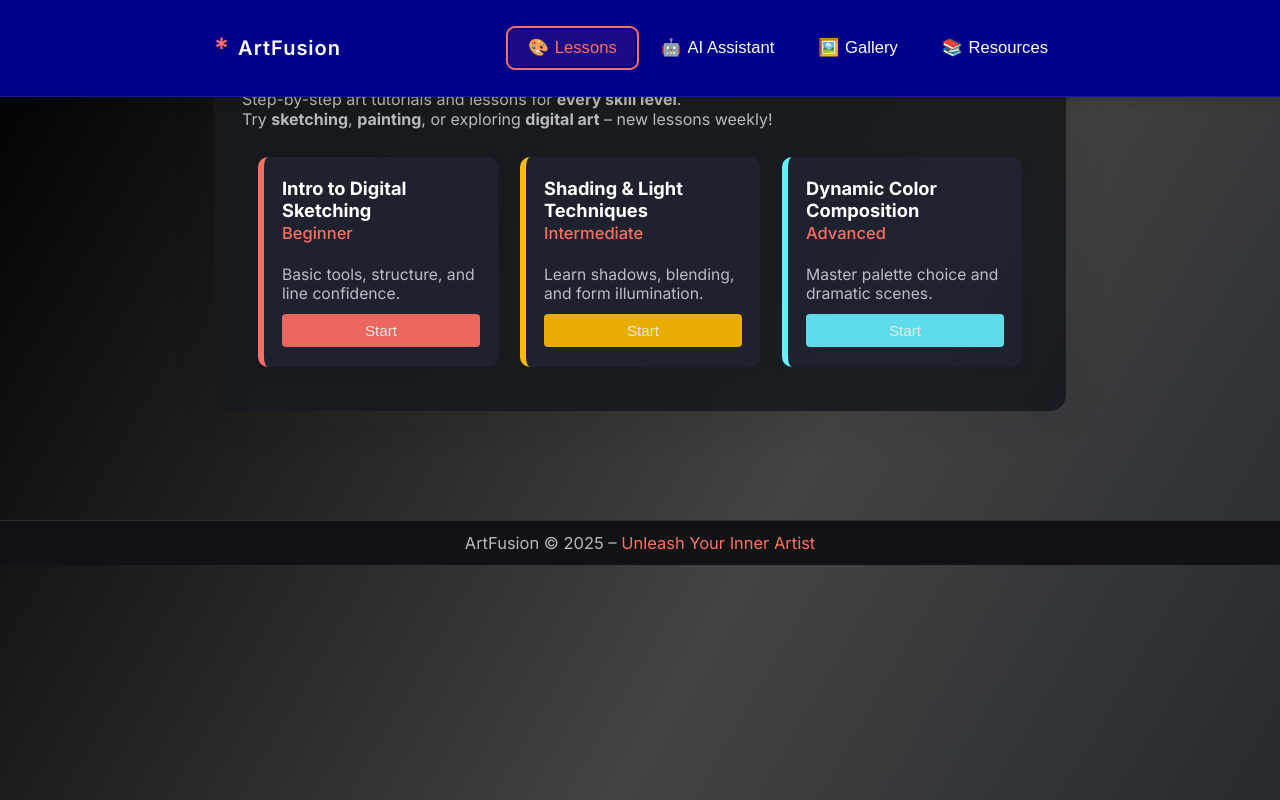
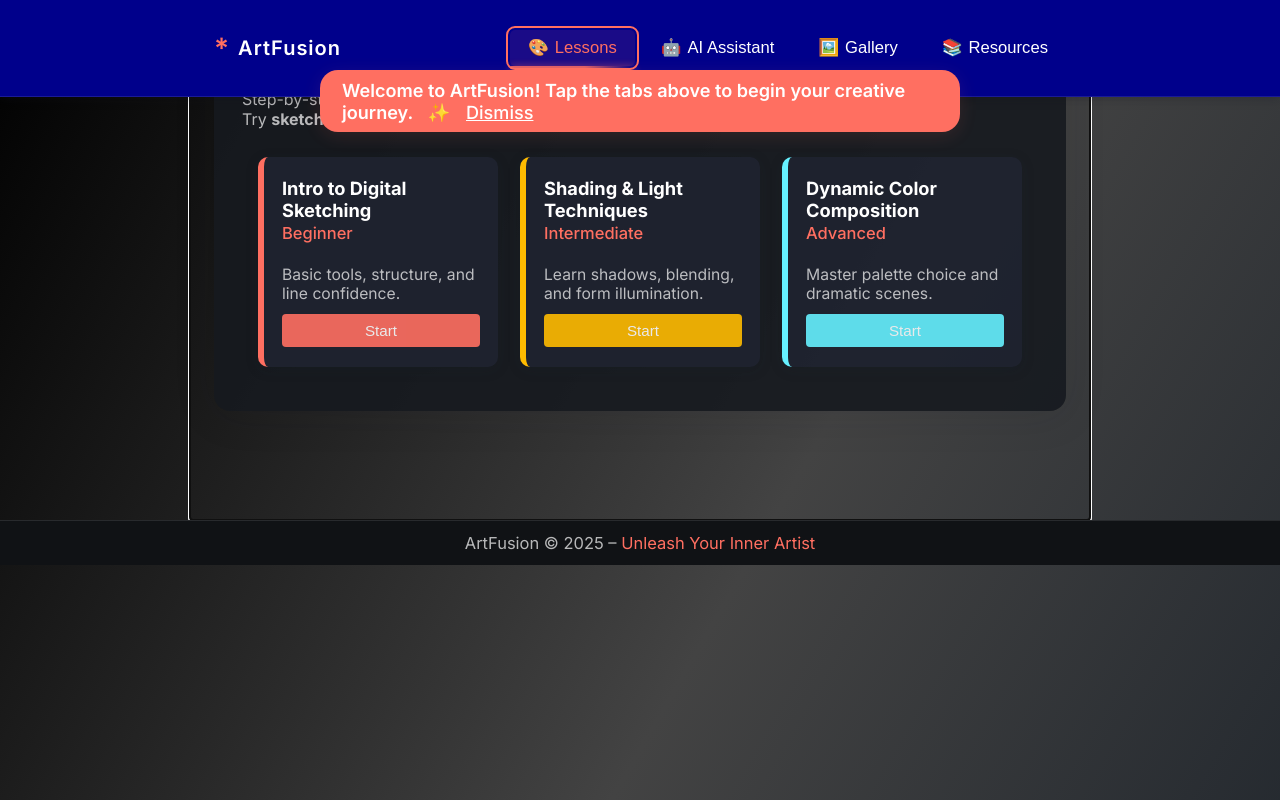
Before and after one commit to Workflow-Manager-admin/artfusion-27226-2bf9ef49, a React (Create React App) app in the folder artfusion_web_app/: page / in a window 1280 px wide. Built offline with nearby package versions, Linux system fonts and the light colour scheme; the HTML template or start-up script is replaced by a standard one.

Commit message:
Auto-commit: Changes as of 2025-06-03T10:02:52.013395+00:00

```diff
--- a/artfusion_web_app/src/App.js
+++ b/artfusion_web_app/src/App.js
@@ -27,33 +27,93 @@ function Tooltip({ children, text, position = "top", visible }) {
   );
 }
 
-// PUBLIC_INTERFACE
+/**
+ * PUBLIC_INTERFACE
+ * Refined Main Container for ArtFusion:
+ * - Animations (fade, slide-in, border accent hover/entry)
+ * - ARIA improvements, focus trap for nav, more keyboard support
+ * - Tooltips for nav (onboarding + always-on)
+ * - Onboarding hint at first session
+ * - Discoverability: assistant/lessons nudge
+ */
 function ArtFusionMainContainer() {
-  // For tab switching
+  // For tab switching & onboarding state
   const [activeSection, setActiveSection] = useState('lessons');
+  const [onboarding, setOnboarding] = useState(() => {
+    try {
+      return window.localStorage.getItem('artfusion_seen_onboarding') !== 'yes';
+    } catch {
+      return true;
+    }
+  });
+  const [navTooltip, setNavTooltip] = useState(null);
+  const [focusIdx, setFocusIdx] = useState(-1); // for keyboard nav highlighting
   const navbarRef = useRef();
+  const contentRef = useRef();
 
-  // For focus indicator on nav
+  // For ARIA & accessibility
   const navSections = [
-    { key: 'lessons', label: 'Lessons', icon: '🎨', aria: 'Interactive Art Lessons' },
-    { key: 'assistant', label: 'AI Assistant', icon: '🤖', aria: 'AI Art Assistant' },
-    { key: 'gallery', label: 'Gallery', icon: '🖼️', aria: 'User Gallery' },
-    { key: 'resources', label: 'Resources', icon: '📚', aria: 'Resource Library' },
+    { key: 'lessons', label: 'Lessons', icon: '🎨', aria: 'Interactive Art Lessons', onboarding: 'Explore interactive tutorials & skills!' },
+    { key: 'assistant', label: 'AI Assistant', icon: '🤖', aria: 'AI Art Assistant', onboarding: 'Ask for help, tips, or critiques.' },
+    { key: 'gallery', label: 'Gallery', icon: '🖼️', aria: 'User Gallery', onboarding: 'See & share artwork from the community.' },
+    { key: 'resources', label: 'Resources', icon: '📚', aria: 'Resource Library', onboarding: 'Find curated art references.' },
   ];
 
-  // Keyboard navigation for accessibility & arrow keys
+  // Keyboard navigation for nav tab bar.
   const handleNavKeyDown = (e, idx) => {
     if (e.key === 'ArrowRight') {
-      setActiveSection(navSections[(idx + 1) % navSections.length].key);
+      const next = (idx + 1) % navSections.length;
+      setActiveSection(navSections[next].key);
+      setFocusIdx(next);
       e.preventDefault();
     } else if (e.key === 'ArrowLeft') {
-      setActiveSection(navSections[(idx - 1 + navSections.length) % navSections.length].key);
+      const prev = (idx - 1 + navSections.length) % navSections.length;
+      setActiveSection(navSections[prev].key);
+      setFocusIdx(prev);
+      e.preventDefault();
+    } else if ([' ', 'Enter'].includes(e.key)) {
+      setActiveSection(navSections[idx].key);
       e.preventDefault();
     }
   };
 
-  // Auto scroll to top on section change (good for mobile UX)
-  useEffect(() => { window.scrollTo({ top: 0, behavior: 'smooth' }); }, [activeSection]);
+  // Trap focus on nav if tabbing from menu for accessibility
+  useEffect(() => {
+    if (focusIdx >= 0) {
+      const navBtns = navbarRef.current.querySelectorAll('.artfusion-nav-btn');
+      if (navBtns[focusIdx]) navBtns[focusIdx].focus();
+    }
+  }, [focusIdx]);
+
+  // Onboarding state; after a short delay, show slight onboarding tooltip pointer
+  useEffect(() => {
+    if (onboarding) {
+      const timer = setTimeout(() => setNavTooltip('lessons'), 800);
+      return () => clearTimeout(timer);
+    } else {
+      setNavTooltip(null);
+    }
+  }, [onboarding]);
+
+  // After initial onboarding, mark as seen & stop showing onboarding nudge
+  const dismissOnboarding = () => {
+    setOnboarding(false);
+    setNavTooltip(null);
+    try {
+      window.localStorage.setItem('artfusion_seen_onboarding', 'yes');
+    } catch { /* ignore */ }
+  };
+
+  // Fade/slide animation on section change
+  const [fadeKey, setFadeKey] = useState(0);
+  useEffect(() => { setFadeKey((k) => k + 1); window.scrollTo({ top: 0, behavior: 'smooth' }); }, [activeSection]);
+  // for ARIA
+  useEffect(() => {
+    if (contentRef.current) {
+      contentRef.current.setAttribute('tabindex', -1);
+      contentRef.current.focus();
+    }
+  }, [fadeKey]);
 
   return (
     <div className="artfusion-app" role="main">
@@ -71,33 +131,116 @@ function ArtFusionMainContainer() {
           </div>
           <div className="artfusion-navlinks" role="tablist" aria-label="Main Sections">
             {navSections.map((section, i) => (
+              <Tooltip
+                key={section.key}
+                text={
+                  navTooltip === section.key
+                    ? section.onboarding
+                    : section.key === "assistant"
+                      ? "Try the AI Art Assistant!" : undefined
+                }
+                visible={!!navTooltip && navTooltip === section.key}
+                position="bottom"
+              >
                 <button
-                key={section.key}
                   className={`artfusion-nav-btn${activeSection === section.key ? ' active' : ''}`}
                   aria-current={activeSection === section.key ? 'page' : undefined}
                   aria-label={section.aria}
-                tabIndex={0}
+                  aria-describedby={navTooltip === section.key ? `tooltip-${section.key}` : undefined}
+                  tabIndex={i === focusIdx ? 0 : 0}
                   role="tab"
-                onClick={() => setActiveSection(section.key)}
+                  onClick={() => {
+                    setActiveSection(section.key);
+                    if (onboarding) dismissOnboarding();
+                  }}
                   onKeyDown={e => handleNavKeyDown(e, i)}
+                  onMouseEnter={() => setNavTooltip(section.key)}
+                  onMouseLeave={() => setNavTooltip(null)}
                   style={{
                     outline: activeSection === section.key ? '2px solid var(--accent)' : undefined,
                     outlineOffset: 2,
+                    position: "relative",
+                    transition: "outline 0.18s, box-shadow 0.2s",
                   }}
+                  id={`navbtn-${section.key}`}
+                  data-feature={section.key}
                 >
-                <span aria-hidden="true" style={{ marginRight: 6 }}>{section.icon}</span>
+                  <span aria-hidden="true" style={{ marginRight: 6 }}>
+                    {section.icon}
+                  </span>
                   <span>{section.label}</span>
+                  {/* Animated accent border */}
+                  <span
+                    className="artfusion-animated-accent"
+                    aria-hidden="true"
+                    style={{
+                      display: activeSection === section.key ? "block" : "none",
+                      position: "absolute",
+                      left: 0,
+                      right: 0,
+                      bottom: -3,
+                      height: 3,
+                      background: "linear-gradient(90deg, var(--accent) 60%, transparent 100%)",
+                      borderRadius: 2,
+                      opacity: 0.88,
+                      boxShadow: "0 2px 8px 0 var(--accent)",
+                      transition: "opacity 0.24s",
+                    }}
+                  ></span>
                 </button>
+              </Tooltip>
             ))}
           </div>
         </div>
+        {/* Contextual onboarding nudge (for first-time users) */}
+        {onboarding && (
+          <div
+            className="artfusion-onboarding-nudge"
+            style={{
+              position: 'absolute',
+              left: '50%',
+              top: 70,
+              transform: 'translateX(-50%)',
+              zIndex: 200,
+              background: 'var(--accent)',
+              color: '#fff',
+              padding: '9px 22px',
+              borderRadius: 18,
+              fontWeight: 600,
+              fontSize: '1.13rem',
+              boxShadow: '0 4px 18px 0 rgba(255,111,97,0.12)',
+              cursor: "pointer",
+              animation: "artfusion-fade-up-in 0.9s cubic-bezier(.35,1.11,.54,.99)",
+            }}
+            tabIndex={0}
+            role="dialog"
+            aria-modal="true"
+            aria-label="Quick start help"
+            onClick={dismissOnboarding}
+            onKeyDown={e => {
+              if (e.key === "Escape" || e.key === "Enter" || e.key === " ") {
+                dismissOnboarding();
+              }
+            }}
+          >
+            Welcome to ArtFusion! Tap the tabs above to begin your creative journey. <span aria-hidden="true" style={{marginLeft: 10}}>✨</span>
+            <span style={{ marginLeft: 16, textDecoration: "underline", fontWeight: 500, cursor: "pointer" }}>Dismiss</span>
+          </div>
+        )}
       </nav>
 
       {/* Ombre Gradient Background Layer */}
       <div className="artfusion-gradient-bg" aria-hidden="true"></div>
 
-      {/* Main Content */}
-      <main className="artfusion-main container">
+      {/* Main Content with subtle fade-in */}
+      <main
+        className="artfusion-main container"
+        ref={contentRef}
+        style={{ animation: "artfusion-fade-in 0.65s cubic-bezier(.36,1.17,.53,1.1) both" }}
+        aria-live="polite"
+        tabIndex={-1}
+        key={fadeKey}
+      >
         {activeSection === 'lessons' && <InteractiveLessonsSection />}
         {activeSection === 'assistant' && <AIArtAssistantSection />}
         {activeSection === 'gallery' && <UserGallerySection />}
```
Also changed, not shown: 1 other file (tests, documents, lock files or other folders). Lines whose indentation alone changed are shown as unchanged.
